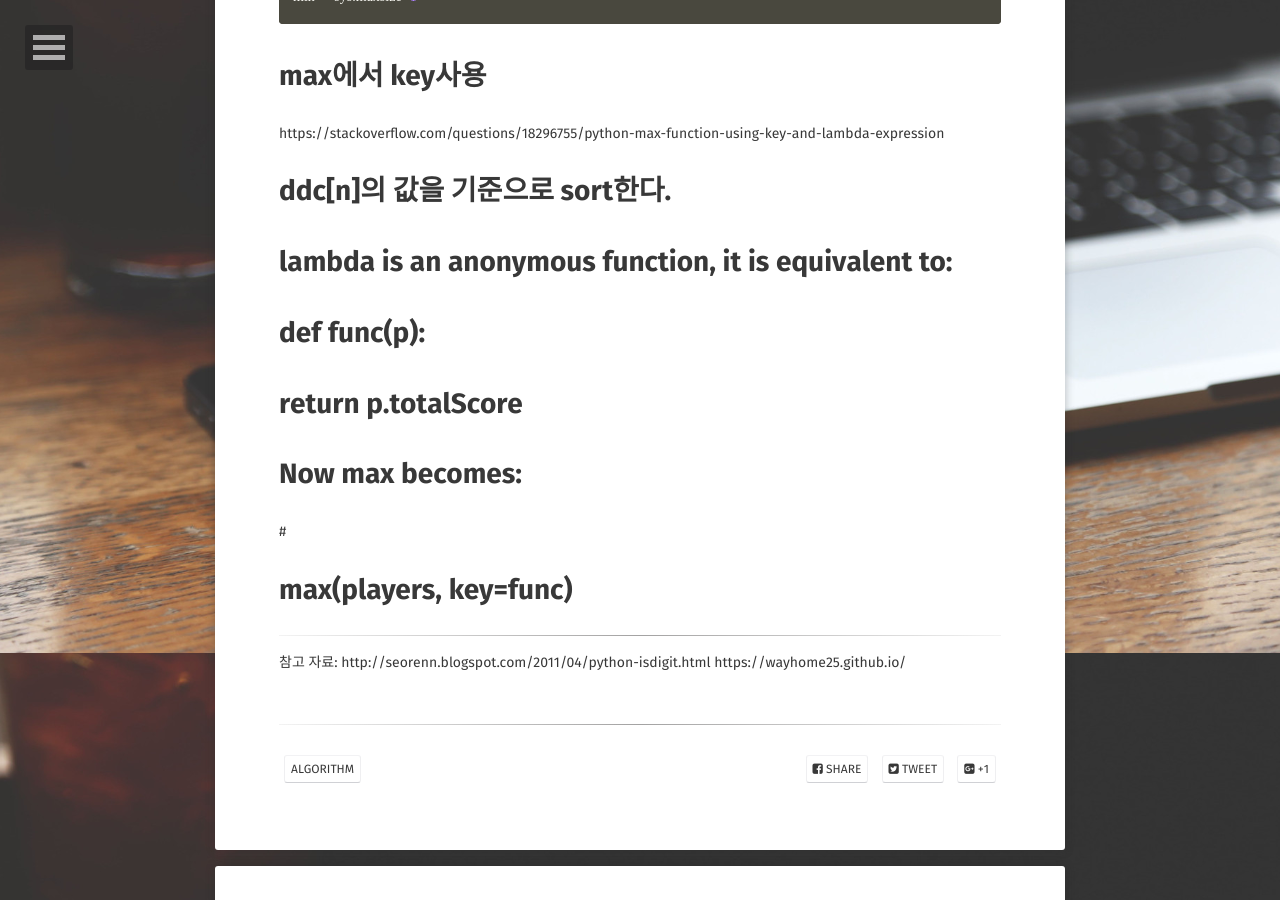
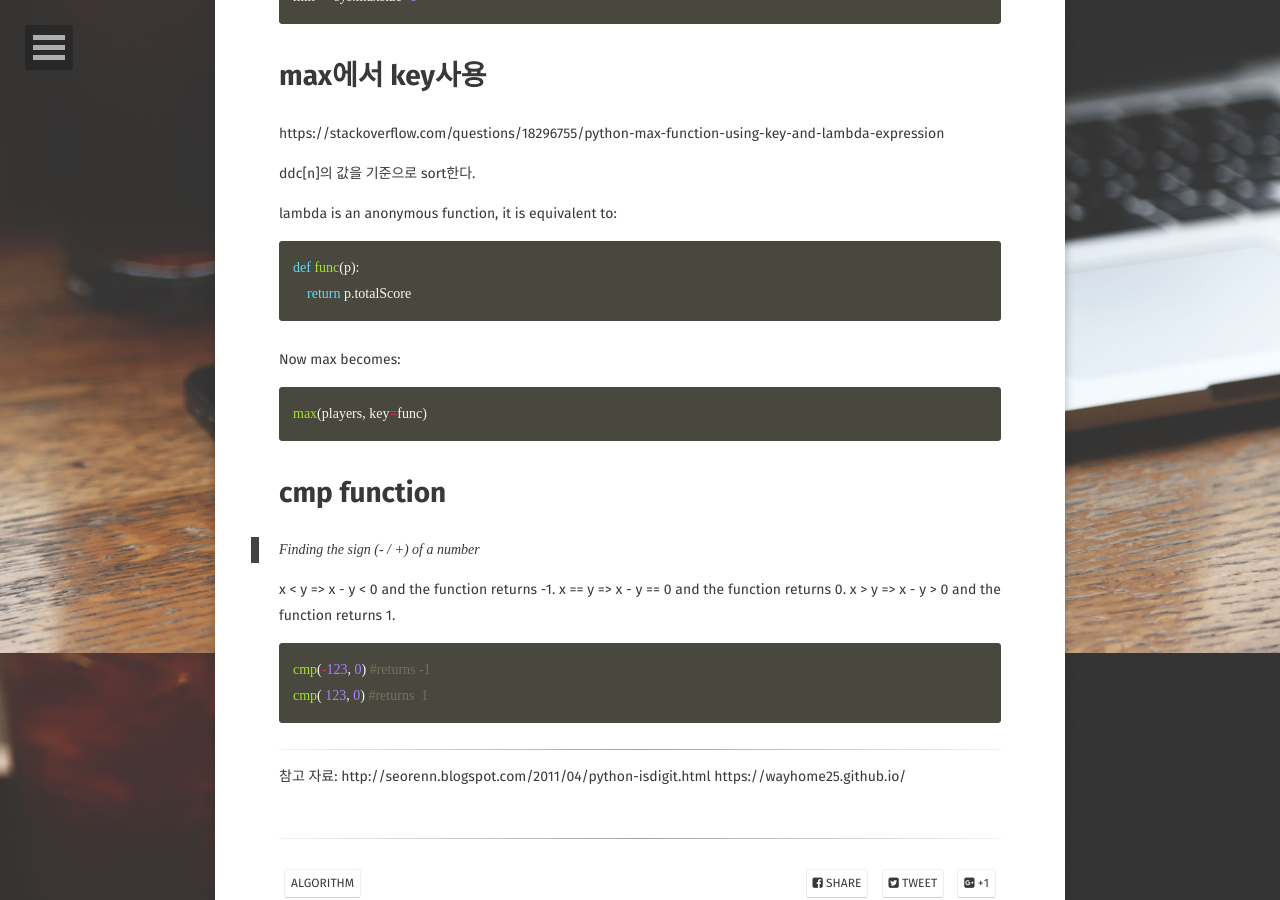
Before and after one commit to JoosJuliet/joosjuliet.github.io, a Jekyll site: the page built from _posts/2018-08-02-confusing_prblem_when_i_solved_algorithm_with_python.md, in a window 1280 px wide and 900 px high, scrolled down 9247 px. Built offline with Jekyll 4.4.1, drawn with Linux system fonts in a browser that asks for light colours; some web fonts are replaced; some of the changed text lies outside the part shown.

Commit message:
post cmp function and update key in the max

````diff
--- a/_posts/2018-08-02-confusing_prblem_when_i_solved_algorithm_with_python.md
+++ b/_posts/2018-08-02-confusing_prblem_when_i_solved_algorithm_with_python.md
@@ -374,16 +374,30 @@ min = -sys.maxsize -1
 https://stackoverflow.com/questions/18296755/python-max-function-using-key-and-lambda-expression
 
 
-# ddc[n]의 값을 기준으로 sort한다.
+ddc[n]의 값을 기준으로 sort한다.
 
+lambda is an anonymous function, it is equivalent to:
+``` python
+def func(p):
+    return p.totalScore
+```
+Now max becomes:
+``` python
+max(players, key=func)
+```
 
-# lambda is an anonymous function, it is equivalent to:
+# cmp function
 
-# def func(p):
-#    return p.totalScore
-# Now max becomes:
-#
-# max(players, key=func)
+> Finding the sign (- / +) of a number
+
+x < y => x - y < 0 and the function returns -1.
+x == y => x - y == 0 and the function returns 0.
+x > y => x - y > 0 and the function returns 1.
+
+``` python
+cmp(-123, 0) #returns -1
+cmp( 123, 0) #returns  1
+```
 
 -------
 참고 자료:
````
